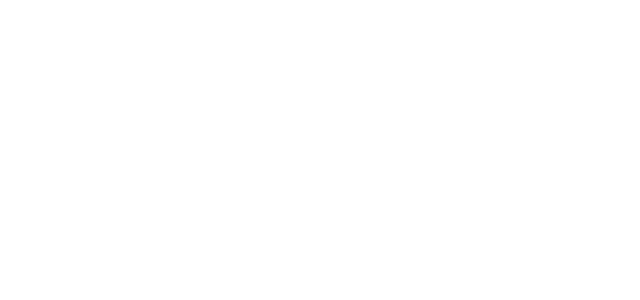
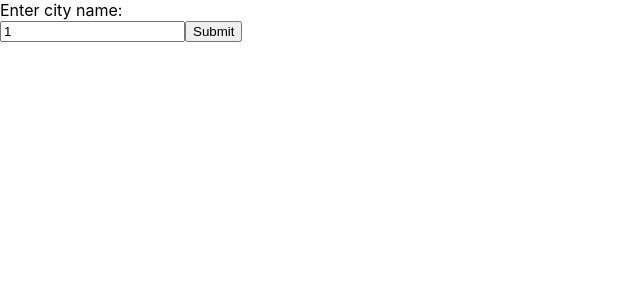
Before and after one commit to AlexKiz/Clockwise-Clockware-frontend, a React (Create React App) app: page /admin/city-controller/1/1 in a window 1280 px wide. Shown: the top 300 px of the page, without its empty margins (0-640 px from the left). Built offline with nearby package versions, Linux system fonts and the light colour scheme.

Commit message:
City list and controller created

```diff
--- a/src/App.jsx
+++ b/src/App.jsx
@@ -7,6 +7,8 @@
 import MasterController from './components/Admin/master.controller/MasterController'
 import UserList from './components/Admin/user.list/UserList';
 import UserController from './components/Admin/user.controller/UserController';
+import CitiesList from './components/Admin/cities.list/CitiesList';
+import CityController from './components/Admin/city.controller/CityController';
 
 
 const ROUTES = {
@@ -22,13 +24,21 @@
     path: "/admin/master-controller/:propsMasterId?/:propsMasterName?/:propsCityId?",
     component: MasterController
   },
-  ADMIN_USER_LIST: {
+  ADMIN_USERS_LIST: {
     path: "/admin/users-list",
     component: UserList
   },
   ADMIN_USER_CONTROLLER: {
     path: "/admin/user-controller/:propsUserId?/:propsUserName?/:propsUserEmail?",
     component: UserController
+  },
+  ADMIN_CITIES_LIST: {
+    path: "/admin/cities-list",
+    component: CitiesList
+  },
+  ADMIN_CITY_CONTROLLER: {
+    path: "/admin/city-controller/:propsCityId?/:propsCityName?",
+    component: CityController
   }
 
 }
@@ -41,8 +51,10 @@
         <Route {...ROUTES.ORDER} />
         <Route {...ROUTES.ADMIN_MASTERS_LIST}/>
         <Route {...ROUTES.ADMIN_MASTER_CONTROLLER}/>
-        <Route {...ROUTES.ADMIN_USER_LIST}/>
+        <Route {...ROUTES.ADMIN_USERS_LIST}/>
         <Route {...ROUTES.ADMIN_USER_CONTROLLER}/>
+        <Route {...ROUTES.ADMIN_CITIES_LIST}/>
+        <Route {...ROUTES.ADMIN_CITY_CONTROLLER}/>
       </Switch>
     </BrowserRouter>
 
--- /dev/null
+++ b/src/components/Admin/city.controller/CityController.jsx
@@ -0,0 +1,71 @@
+import axios from "axios";
+import { useState, useEffect } from "react";
+import { useParams, useHistory} from "react-router-dom"
+
+const CityController = () => {
+
+    const history = useHistory()
+
+    const [cityName, setCityName] = useState('')
+    const [cityId, setCityId] = useState(0)
+
+    const {propsCityId, propsCityName} = useParams()
+
+    useEffect(() => {
+
+        if(propsCityId) {
+
+            setCityId(propsCityId)
+            setCityName(propsCityName)
+        }
+    },[])
+
+    const onSubmit = (event) => {
+        event.preventDefault()
+        if(!propsCityId) {
+
+            axios.post('http://localhost:5000/api/city',
+            {
+
+                id: cityId,
+                name: cityName
+
+            }).then(() => {
+                alert('City has been created')
+                history.push('/admin/cities-list')
+            })
+
+        } else {
+
+            axios.put('http://localhost:5000/api/city', {
+
+                data: {
+                    id: cityId,
+                    name: cityName
+                }
+            }).then(() => {
+                alert('City has been updated')
+                history.push('/admin/cities-list')
+            })
+        }
+    }
+
+    return (
+        <div>
+            <form onSubmit = {onSubmit}>
+                <div>
+                    <label>Enter city name:</label>
+                </div>
+                <input
+                type = "text"
+                placeholder = "Name"
+                value = {cityName}
+                onChange = {(cityNameEvent) =>setCityName(cityNameEvent.target.value)}
+                ></input>
+                <button type = 'submit'>Submit</button>
+            </form>
+        </div>
+    )
+}
+
+export default CityController
```
